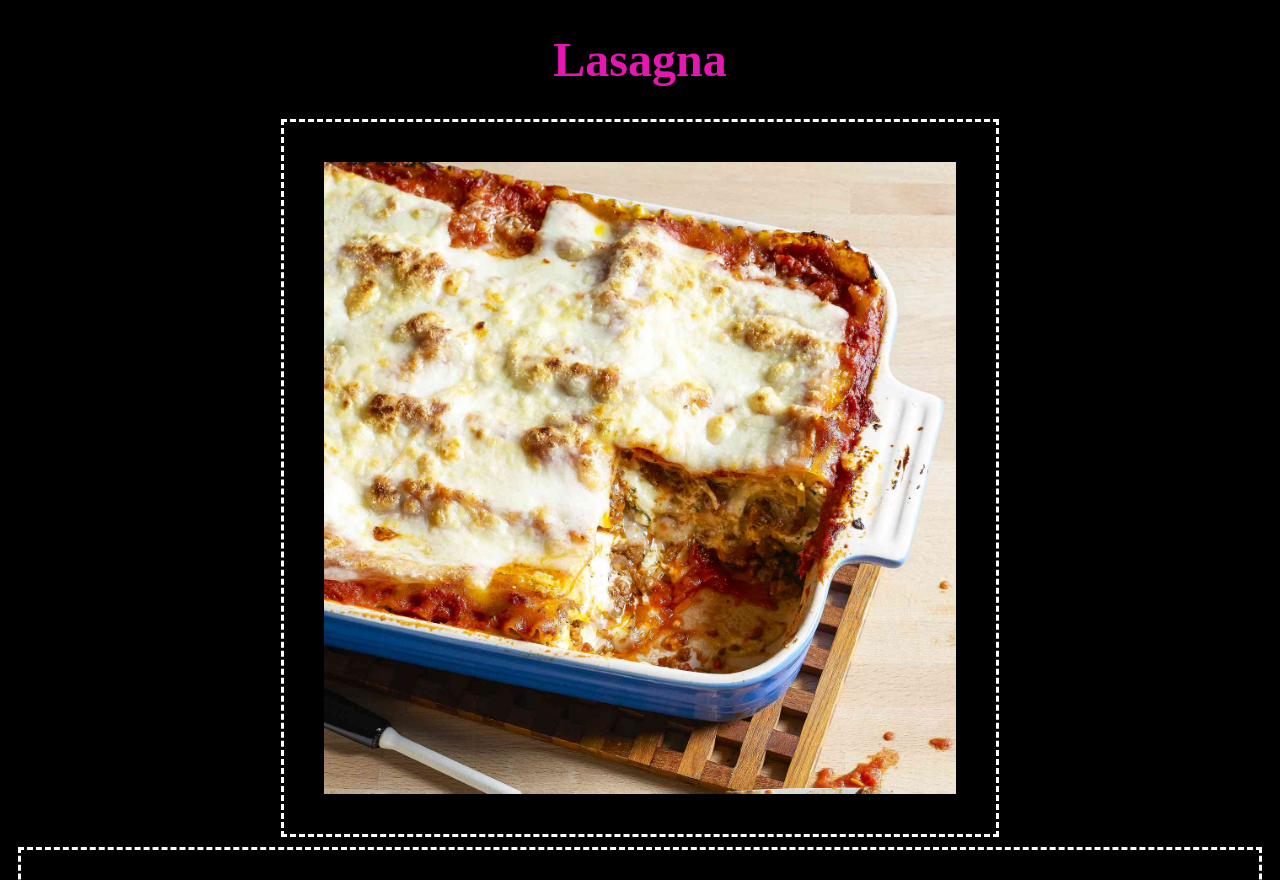
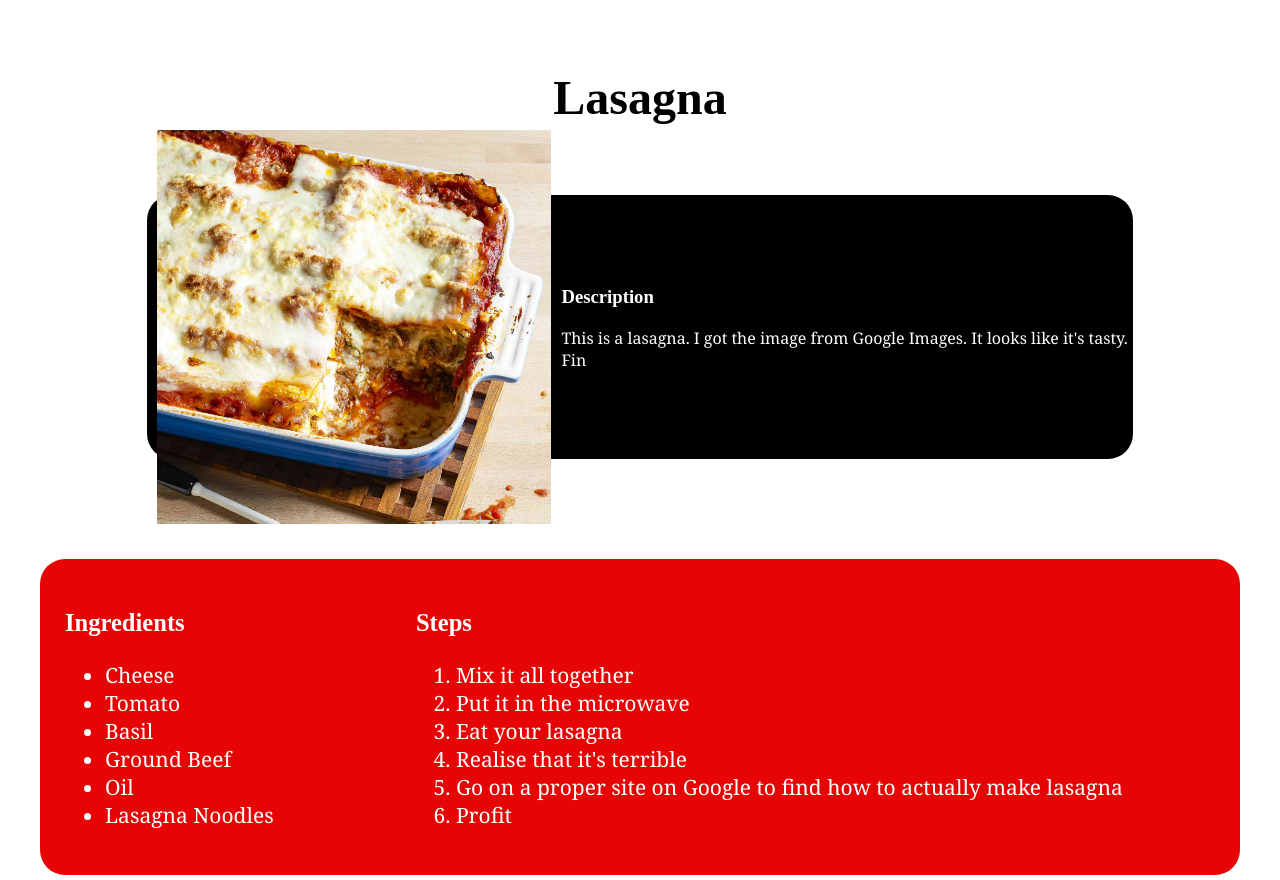
Before and after one commit to jimmychoo91011/odin-recipes, a plain HTML site: page recipes/lasagna.html in a window 1280 px wide. Shown: the top 880 px of the page. Drawn offline with Linux system fonts and the light colour scheme.

Commit message:
modified the CSS and html folders to look more modern

```diff
--- a/recipes/lasagna.html
+++ b/recipes/lasagna.html
@@ -10,14 +10,16 @@
 <body>
     <h1>Lasagna</h1>
 
-    <div class="image">
+<div class="image_complete">
         <img src="Lasagna.jpeg" class="image">
-    </div>
 
-    <div class="header_body">
-        <h3>Description</h3>
-        <p>This is a lasagna. I got the image from Google Images. It looks like it's tasty. Fin</p>
-    </div>
+        <div class="description">
+            <h3 >Description</h3>
+            <p>This is a lasagna. I got the image from Google Images. It looks like it's tasty. Fin</p>
+        </div>
+</div>
+
+<div class="real_body">
     <div class="header_body">
         <h3>Ingredients</h3>
         <ul>
@@ -41,6 +43,7 @@
             <li>Profit</li>
         </ol>
     </div>
+</div>
 
 </body>
 </html>
--- a/recipes/styles.css
+++ b/recipes/styles.css
@@ -1,49 +1,67 @@
 
-* {
-    background-color: black;
-    color:white;
-}
+
 
 h1,h3 {
-    font-family:Cascadia Mono;
-    color:rgb(228, 23, 177)
+    font-family:IBM Plex Mono;
 }
-
-.header_body {
-    display:block;
-    border-color:white;
-    border-style:dashed;
-    padding:15px;
-    margin:10px;
-}
-
-img {width:50%;
-    height:auto;
-    display:block;
-    margin-left:auto;
-    margin-right:auto;
-    border-style:dashed;
-    padding: 40px;
-    border-color: white}
 
 h1 {
     text-align:center;
     font-weight:bold;
     font-size:48px;
+    color: black;
+    margin: 70px
 
 }
+.header_body {
+    padding:15px;
+    margin:10px;
+    flex: 1 1 auto;
+}
 
+.description {
+    color: white
 
-
-li,p {
-    font-family:IBM Plex Sans;
-    text-align:left;
+}
+.image_complete {
+    display:flex;
+    align-items:center;
+    margin-left:auto; /* centers the black bloc */
+    margin-right:auto;/* centers the black bloc */
+    margin-bottom: 100px;
+    background-color:black;
+    color: red;
+    border-radius: 25px;
+    width: 78%;
+    height: auto;
+    justify-content: center;
+}
+.real_body{
+    display:flex;
+    width:1200px;
+    flex-direction: row;
+    justify-content: space-around;
+    background-color: rgb(231, 4, 4);
+    margin-left:auto;
+    margin-right:auto;
+    font-size: 21px;
+    border-radius: 25px;
     color:white
 }
 
 
+img {width:40%;
+    height:auto;
+    padding: 10px;
+    margin-top: -75px;
+    margin-bottom: -75px;
+}
 
-.small-header{
-    text-align:left;
-    font-size:22px;
+
+li,p {
+    font-family:Georgia;
 }
+
+li {
+    color:white
+}
```
